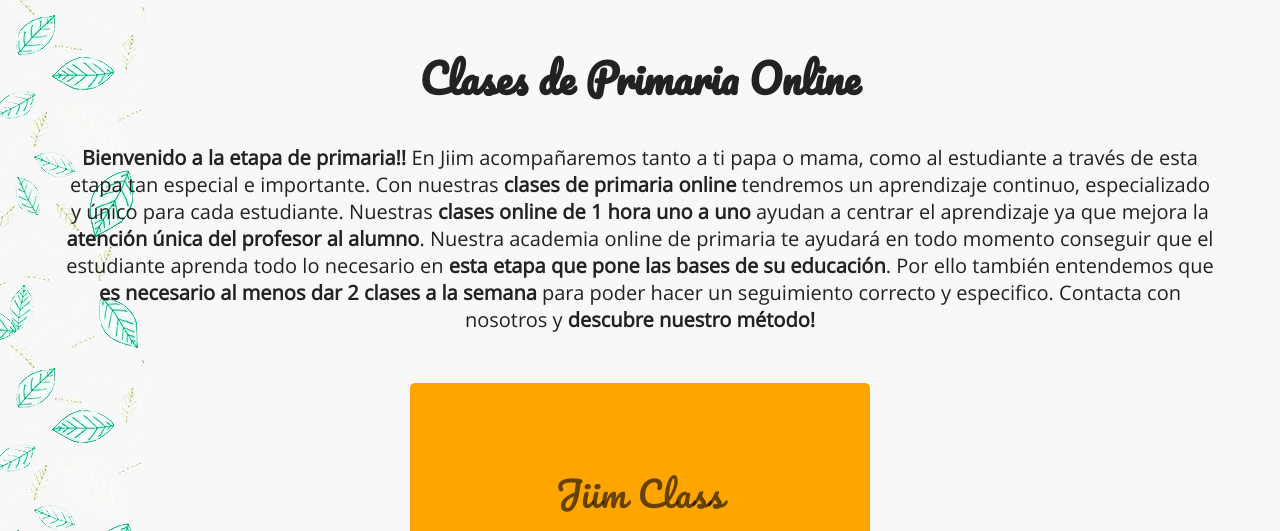
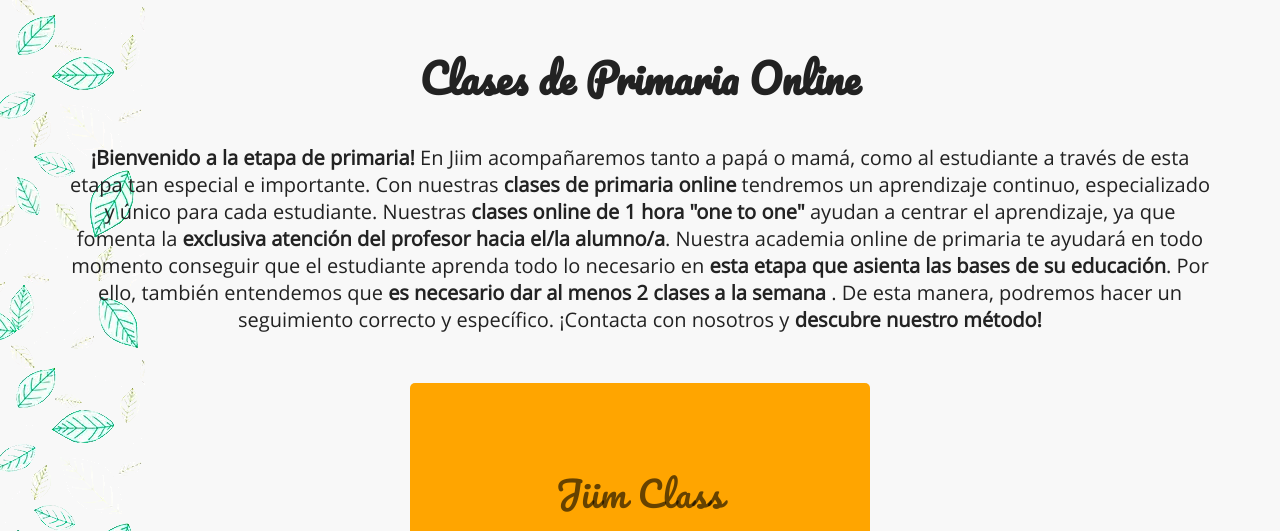
Before and after one commit to juanma2519/academiaJiim, a PHP site: page /clases-de-primaria.php in a window 1280 px wide. Shown: the part 160-691 px from the top of the page. Run offline with PHP 8.4, Linux system fonts and the light colour scheme.

Commit message:
Cambiar faltas

```diff
--- a/clases-de-primaria.php
+++ b/clases-de-primaria.php
@@ -72,11 +72,11 @@
       <div class="main_title">
         <h1>Clases de Primaria Online</h1>
         <p>
-        <b>Bienvenido a la etapa de primaria!!</b> En Jiim acompañaremos tanto a ti papa o mama, como al estudiante a través de esta etapa tan especial e importante. Con nuestras <b>clases
-          de primaria online</b> tendremos un aprendizaje continuo, especializado y único para cada estudiante. Nuestras <b>clases online de 1 hora uno a uno</b> ayudan a centrar el aprendizaje
-          ya que mejora la <b>atención única del profesor al alumno</b>. Nuestra academia online de primaria te ayudará en todo momento conseguir que el estudiante aprenda todo lo necesario
-          en <b>esta etapa que pone las bases de su educación</b>. Por ello también entendemos que <b>es necesario al menos dar 2 clases a la semana </b>para poder hacer un seguimiento correcto y
-          especifico. Contacta con nosotros y <b>descubre nuestro método!</b>
+        <b>¡Bienvenido a la etapa de primaria!</b> En Jiim acompañaremos tanto a papá o mamá, como al estudiante a través de esta etapa tan especial e importante. Con nuestras <b>clases
+          de primaria online</b> tendremos un aprendizaje continuo, especializado y único para cada estudiante. Nuestras <b>clases online de 1 hora "one to one"</b> ayudan a centrar el aprendizaje,
+          ya que fomenta la <b>exclusiva atención del profesor hacia el/la alumno/a</b>. Nuestra academia online de primaria te ayudará en todo momento conseguir que el estudiante aprenda todo lo necesario
+          en <b>esta etapa que asienta las bases de su educación</b>. Por ello, también entendemos que <b>es necesario dar al menos 2 clases a la semana </b>. De esta manera, podremos hacer un seguimiento correcto y
+          específico. ¡Contacta con nosotros y <b>descubre nuestro método!</b>
         </p>
       </div>
       <a class="a_left" href="#form">
```
